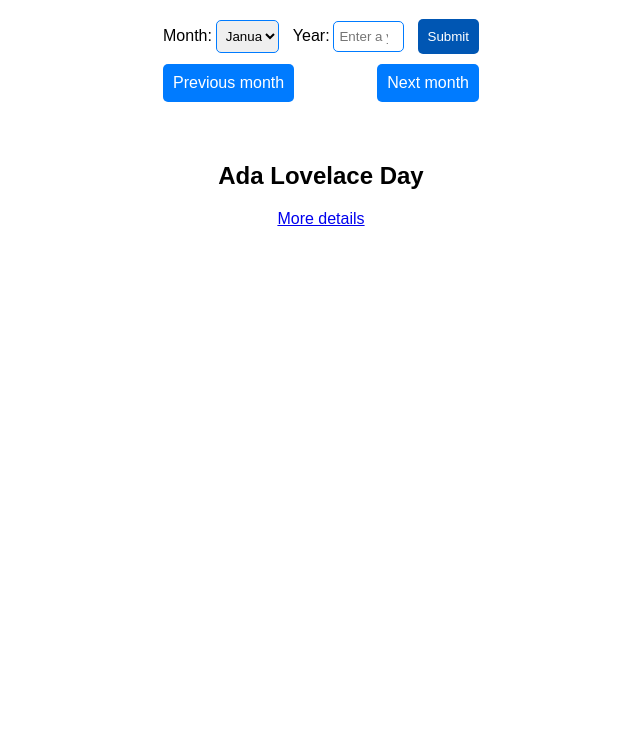
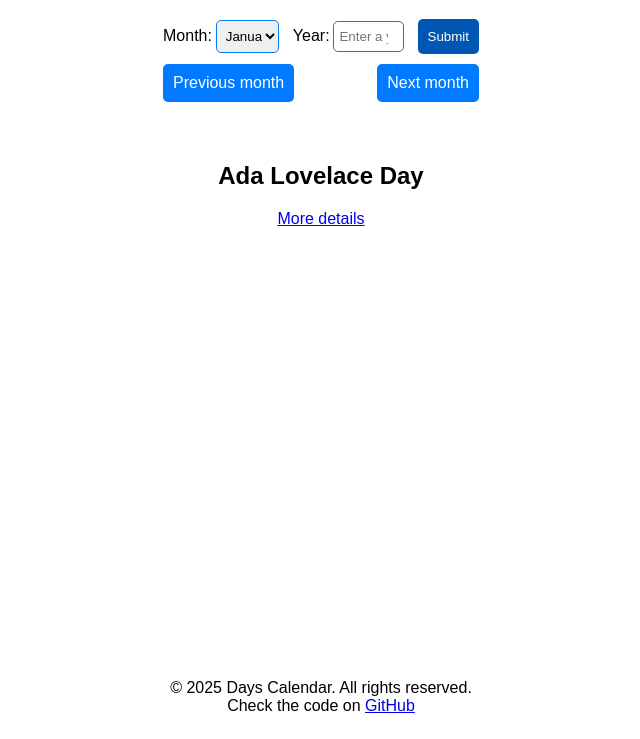
Before and after one commit to nadika-zavodovska/days-calendar-project, a website with bundled scripts: page src/index.html in a window 1280 px wide. Shown: the part 61-800 px from the top of the page, without its empty margins (319-959 px from the left). Built offline with nearby package versions, Linux system fonts and the light colour scheme; files whose address does not match are found by name.

Commit message:
Add styles for footer

```diff
--- a/src/generate-ui/generate-ui-main-container.mjs
+++ b/src/generate-ui/generate-ui-main-container.mjs
@@ -17,6 +17,20 @@
     const footerContainer = document.createElement("footer");
     footerContainer.id = "footer-container";
     document.body.appendChild(footerContainer);
+
+    const copyrightFooter = document.createElement("div");
+    copyrightFooter.innerText = "© 2025 Days Calendar. All rights reserved.";
+    footerContainer.appendChild(copyrightFooter);
+
+    const githubFooter = document.createElement("div");
+    githubFooter.innerText = "Check the code on ";
+    footerContainer.appendChild(githubFooter);
+
+    const githubLink = document.createElement("a");
+    githubLink.href = "https://github.com/nadika-zavodovska/days-calendar-project";
+    githubLink.target = "_blank";
+    githubLink.innerText = "GitHub";
+    githubFooter.appendChild(githubLink);
 
     const selectDateSection = document.createElement("section");
     selectDateSection.id = "select-date-section";
--- a/src/styles.css
+++ b/src/styles.css
@@ -1,5 +1,6 @@
 body {
   font-family: Arial, sans-serif;
+  height: 100%;
 }
 #page-title{
   text-align: center;
@@ -10,6 +11,7 @@
   align-items: center;
   max-width: 25%;
   margin: 0 auto;
+  min-height: 80vh;
 }
 
 #nav-section {
@@ -126,3 +128,8 @@
 .commemorative-day:hover {
   background-color: #eca306!important;
 }
+
+#footer-container {
+  text-align: center;
+  margin-top: 20px;
+}
```
